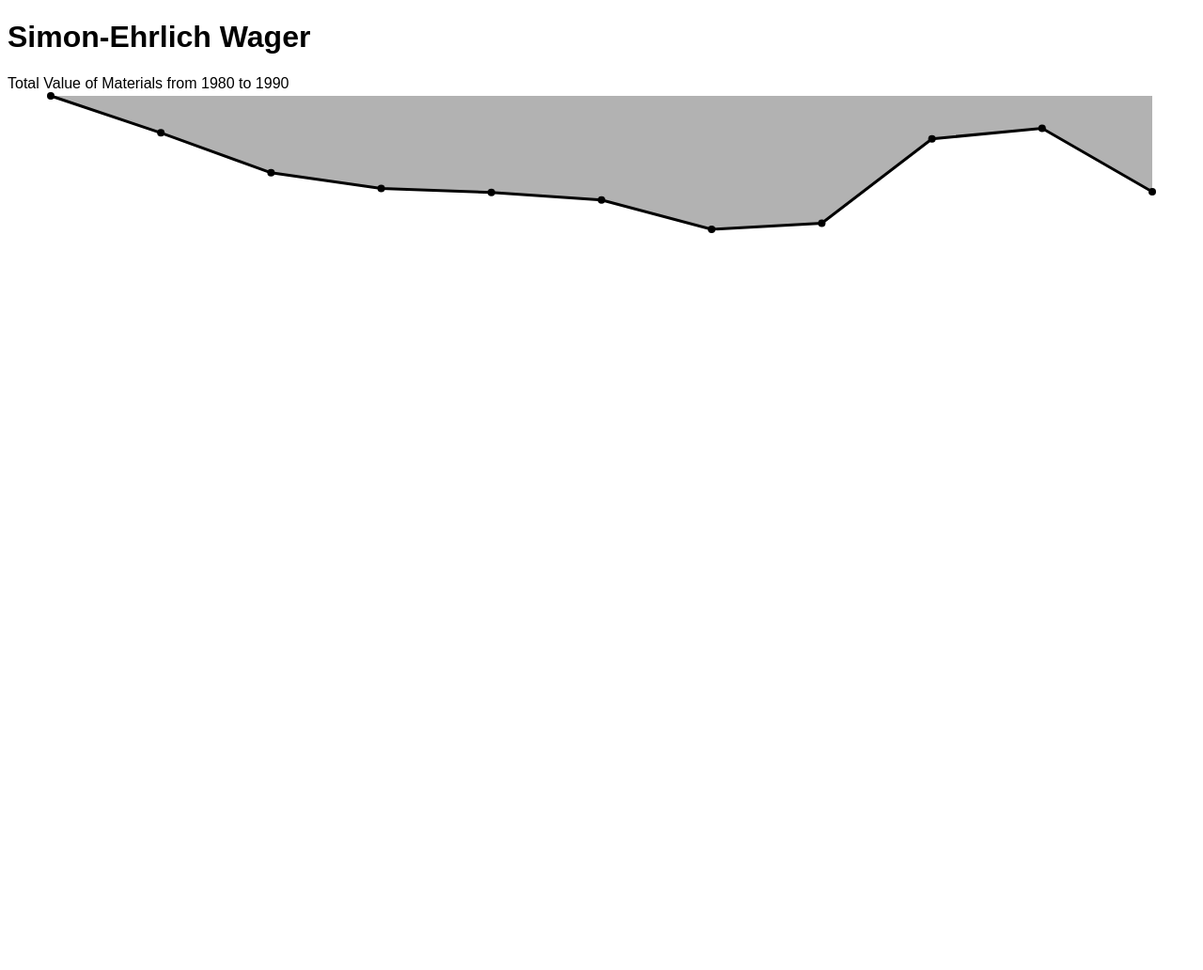
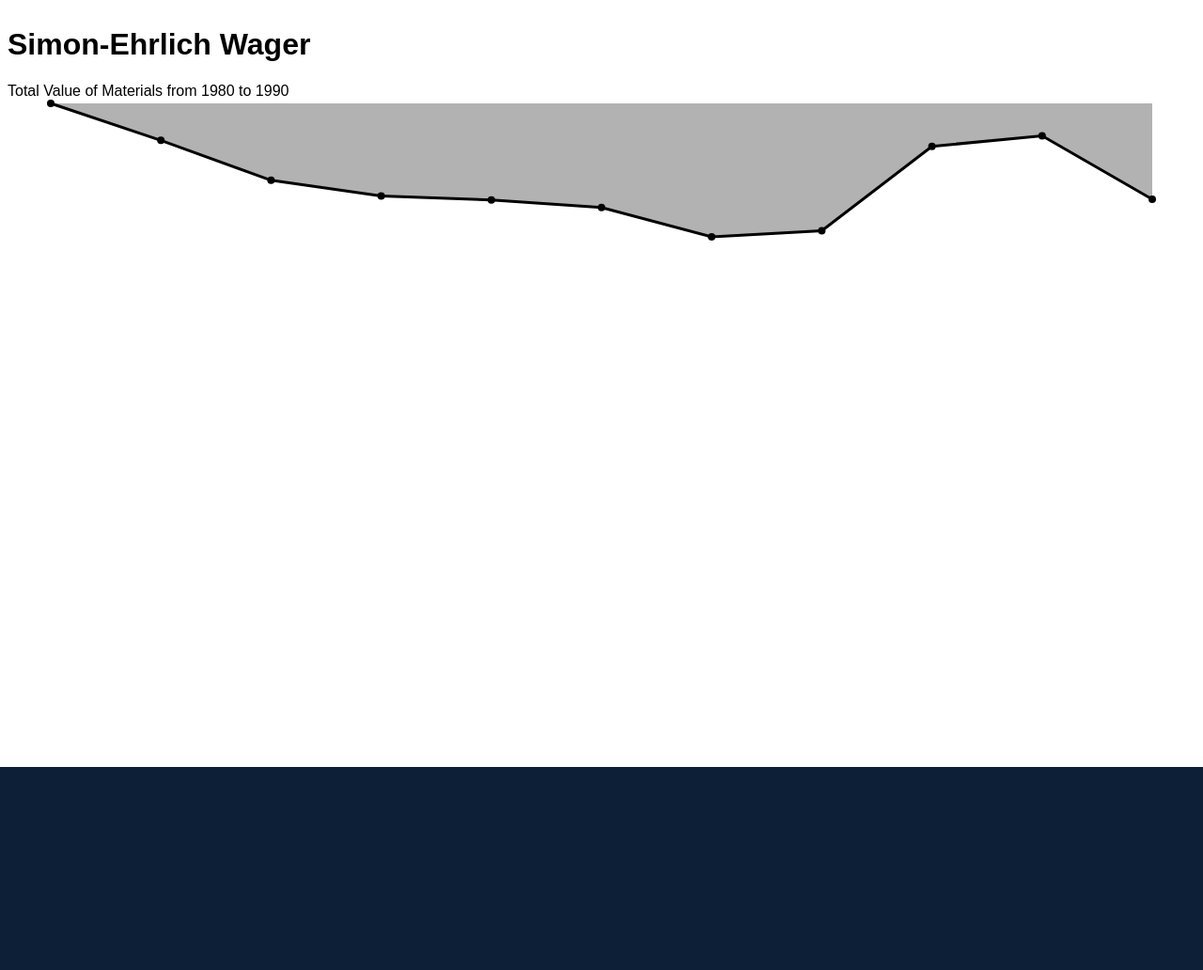
Before and after one commit to darthmall/simon-ehrlich-wager, a website with bundled scripts: page static/index.html in a window 1280 px wide. Shown: the whole page at 94% size. Before the commit the page ends 800 px from the top, so only its background shows below. Built offline with nearby package versions, Linux system fonts and the light colour scheme.

Commit message:
Add an empty footer

```diff
--- a/static/css/style.css
+++ b/static/css/style.css
@@ -3,11 +3,20 @@ html {
 }
 
 body {
-  margin: 0.5em;
+  margin: 0;
 }
 
-section {
-  width: 100%;
+body > * {
+  padding: 0.5em;
+}
+
+main {
+  min-height: 100vh;
+}
+
+footer {
+  background-color: #0C1F36;
+  min-height: 25vh;
 }
 
 figure {
--- a/static/index.html
+++ b/static/index.html
@@ -9,6 +9,7 @@
 </head>
 <body>
   <main id="root" aria-role="application"></main>
+  <footer></footer>
   <script src="main.js"></script>
 </body>
 </html>
```
